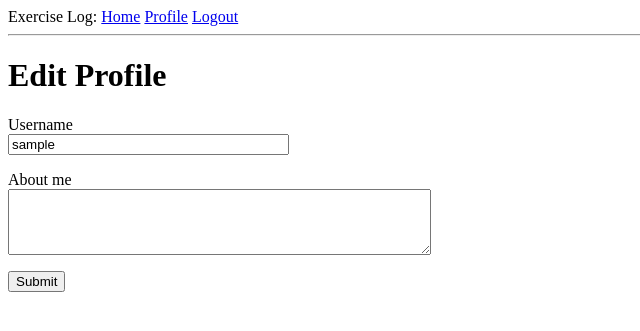
After one commit to trmckean/ExerciseLog, a Flask app: page /edit_profile in a window 1280 px wide. The commit adds this page. Shown: the top 331 px of the page, without its empty margins (0-640 px from the left). Run offline with Flask 2, Linux system fonts and the light colour scheme; the visitor is signed in with stand-in values (Sample User, id 1); data comes from the database, SQL or seed files in the repository.

Commit message:
About me and edit profile feature working

```diff
--- /dev/null
+++ b/app/Templates/edit_profile.html
@@ -0,0 +1,23 @@
+{% extends "base.html" %}
+
+{% block content %}
+    <h1>Edit Profile</h1>
+    <form action="" method="post">
+        {{ form.hidden_tag() }}
+        <p>
+            {{ form.username.label }}<br>
+            {{ form.username(size=32) }}<br>
+            {% for error in form.username.errors %}
+            <span style="color: red;">[{{ error }}]</span>
+            {% endfor %}
+        </p>
+        <p>
+            {{ form.about_me.label }}<br>
+            {{ form.about_me(cols=50, rows=4) }}<br>
+            {% for error in form.about_me.errors %}
+            <span style="color: red;">[{{ error }}]</span>
+            {% endfor %}
+        </p>
+        <p>{{ form.submit() }}</p>
+    </form>
+{% endblock %}
--- a/app/Templates/user.html
+++ b/app/Templates/user.html
@@ -11,6 +11,9 @@
             </td>
         </tr>
     </table>
+    {% if user == current_user %}
+    <p><a href="{{ url_for('edit_profile') }}">Edit your Profile</a></p>
+    {% endif %}
     <hr>
     {% for post in posts %}
     <table>
--- a/app/forms.py
+++ b/app/forms.py
@@ -1,7 +1,7 @@
 # Imports
 from flask_wtf import FlaskForm
-from wtforms import StringField, PasswordField, BooleanField, SubmitField
-from wtforms.validators import DataRequired, ValidationError, Email, EqualTo
+from wtforms import StringField, PasswordField, BooleanField, SubmitField, TextAreaField
+from wtforms.validators import DataRequired, ValidationError, Email, EqualTo, Length
 from app.models import User
 
 
@@ -32,3 +32,11 @@ class RegistrationForm(FlaskForm):
         user = User.query.filter_by(email=email.data).first()
         if user is not None:
             raise ValidationError('Please use a different email address. Email already in use.')
+
+
+# Class representing form for users to edit profile
+# Users can edit their current username and also create a short about me section
+class EditProfileForm(FlaskForm):
+    username = StringField('Username', validators=[DataRequired()])
+    about_me = TextAreaField('About me', validators=[Length(min=0, max=140)])
+    submit = SubmitField('Submit')
--- a/app/models.py
+++ b/app/models.py
@@ -12,7 +12,7 @@ class User(UserMixin, db.Model):
     email = db.Column(db.String(120), index=True, unique=True)
     password_hash = db.Column(db.String(128))
     posts = db.relationship('Post', backref='author', lazy='dynamic')
-    about_me = db.Column(db.DateTime, default=datetime.utcnow)
+    about_me = db.Column(db.String(140))
     last_seen = db.Column(db.DateTime, default=datetime.utcnow)
 
     # Function for user to set password (stores hash not pass)
--- a/app/routes.py
+++ b/app/routes.py
@@ -3,7 +3,7 @@ from flask import render_template, flash, redirect, url_for, request
 from werkzeug.urls import url_parse
 from app import app, db
 from Backend.SQLiteDatabase import Database
-from app.forms import LoginForm, RegistrationForm
+from app.forms import LoginForm, RegistrationForm, EditProfileForm
 from flask_login import current_user, login_user, logout_user, login_required
 from app.models import User
 from datetime import datetime
@@ -77,6 +77,23 @@ def user(username):
     return render_template('user.html', user=user, posts=posts)
 
 
+# Edit Profile
+@app.route('/edit_profile', methods=['GET', 'POST'])
+@login_required
+def edit_profile():
+    form = EditProfileForm()
+    if form.validate_on_submit():
+        current_user.username = form.username.data
+        current_user.about_me = form.about_me.data
+        db.session.commit()
+        flash('Your changes have been saved.')
+        return redirect(url_for('edit_profile'))
+    elif request.method == 'GET':
+        form.username.data = current_user.username
+        form.about_me.data = current_user.about_me
+    return render_template('edit_profile.html', title='Edit Profile', form=form)
+
+
 # Function to track user's last time on the app
 @app.before_request
 def before_request():
```
